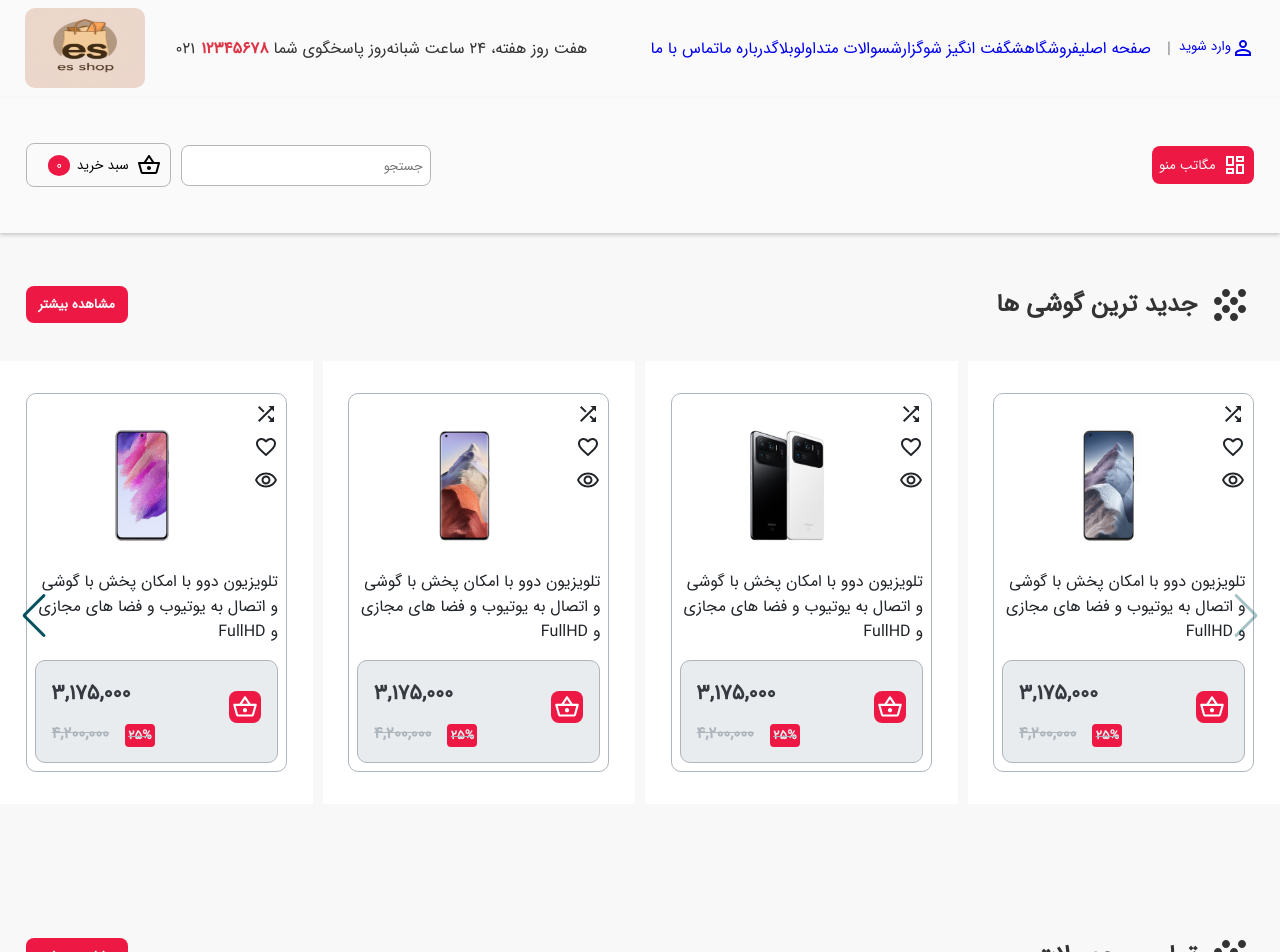
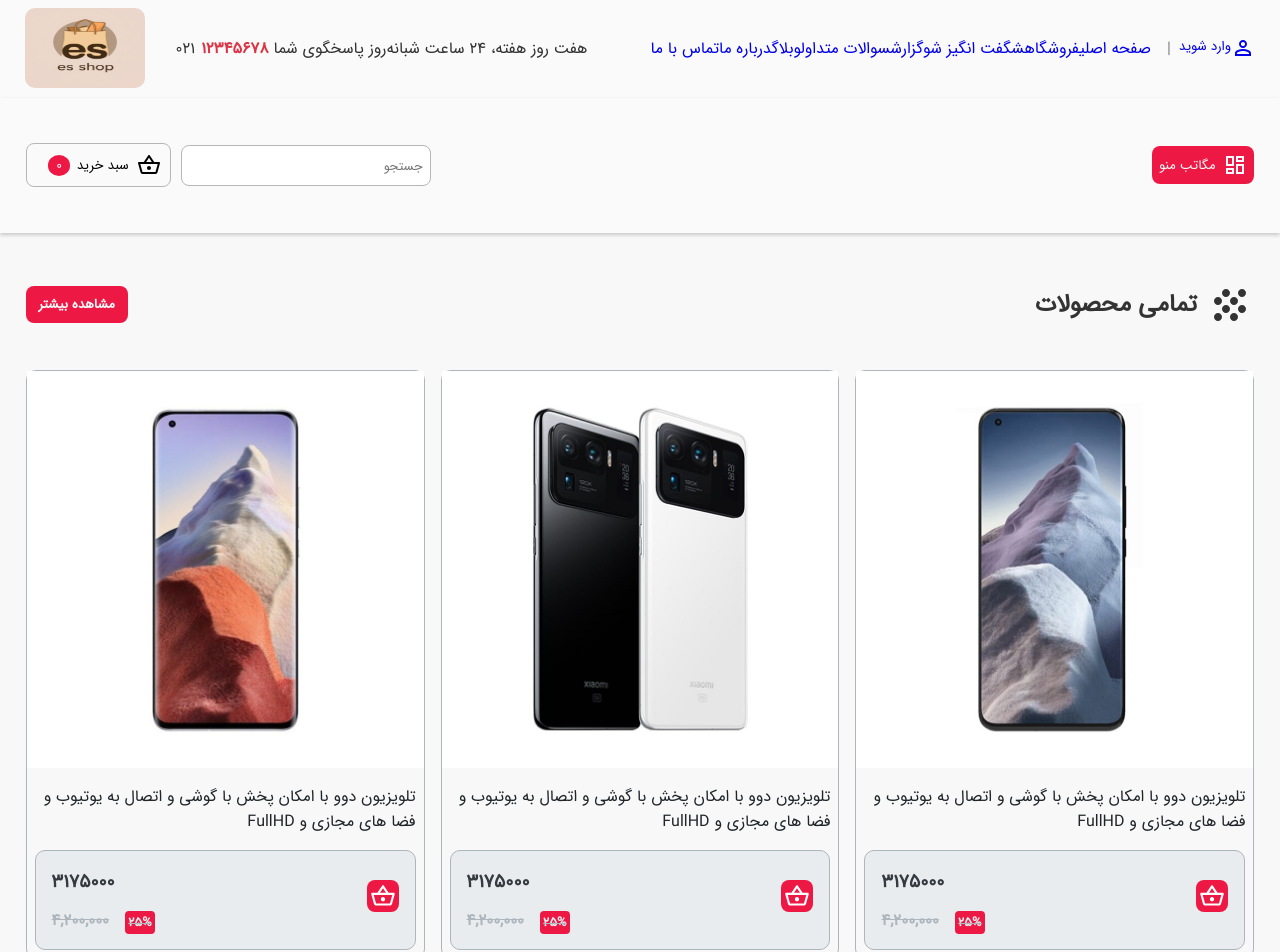
Before and after one commit to AbolfazlEs2006/ecommerceshop, a React (Create React App) app: page /products in a window 1280 px wide. Shown: the top 952 px of the page. Built offline with nearby package versions, Linux system fonts and the light colour scheme.

Commit message:
update all basket details

```diff
--- a/src/components/Productcard/Productcard.js
+++ b/src/components/Productcard/Productcard.js
@@ -70,7 +70,7 @@ export default function App({ slidepreview }) {
                           <ShoppingBasketOutlinedIcon />
                         </div>
                         <div className="price-detailsed">
-                          <h3>{card.price}</h3>
+                          <h3>{card.price.toLocaleString()}</h3>
                           <h3 className="discount-price">
                             {card.discount}
                             <span>25%</span>
--- a/src/components/Productcard/Productcarddata.js
+++ b/src/components/Productcard/Productcarddata.js
@@ -5,7 +5,7 @@ const ProductCarddata = [
     description:
       "تلویزیون دوو با امکان پخش با گوشی و اتصال به یوتیوب و فضا های مجازی و FullHD",
     title: "Devvo television",
-    price: `3,175,000`,
+    price: 3175000,
     discount: `4,200,000`,
     likes: 2500,
     information: "Apple iPhone XR 128GB Mobile Phone",
@@ -17,7 +17,7 @@ const ProductCarddata = [
     description:
       "تلویزیون دوو با امکان پخش با گوشی و اتصال به یوتیوب و فضا های مجازی و FullHD",
     title: "",
-    price: `3,175,000`,
+    price: 3175000,
     discount: `4,200,000`,
     likes: 2500,
     information: "Apple iPhone XR 128GB Mobile Phone",
@@ -29,7 +29,7 @@ const ProductCarddata = [
     description:
       "تلویزیون دوو با امکان پخش با گوشی و اتصال به یوتیوب و فضا های مجازی و FullHD",
     title: "",
-    price: `3,175,000`,
+    price: 3175000,
     discount: `4,200,000`,
     likes: 2500,
     information: "Apple iPhone XR 128GB Mobile Phone",
@@ -41,7 +41,7 @@ const ProductCarddata = [
     description:
       "تلویزیون دوو با امکان پخش با گوشی و اتصال به یوتیوب و فضا های مجازی و FullHD",
     title: "",
-    price: `3,175,000`,
+    price: 3175000,
     discount: `4,200,000`,
     likes: 2500,
     information: "Apple iPhone XR 128GB Mobile Phone",
@@ -52,7 +52,7 @@ const ProductCarddata = [
     img: "/assets/img/television1.jpg",
     description: `گوشی موبایل ناتینگ مدل Phone 2a دو سیم کارت ظرفیت 256 گیگابایت رم 12 گیگابایت`,
     title: "",
-    price: `3,175,000`,
+    price: 3175000,
     discount: `4,200,000`,
     likes: 2500,
     information: "Apple iPhone XR 128GB Mobile Phone",
@@ -63,7 +63,7 @@ const ProductCarddata = [
     img: "/assets/img/television2.jpg",
     description: `گوشی موبایل ناتینگ مدل Phone 2a دو سیم کارت ظرفیت 256 گیگابایت رم 12 گیگابایت`,
     title: "",
-    price: `3,175,000`,
+    price: 3175000,
     discount: `4,200,000`,
     likes: 2500,
     information: "Apple iPhone XR 128GB Mobile Phone",
@@ -74,7 +74,7 @@ const ProductCarddata = [
     img: "/assets/img/television3.jpg",
     description: `گوشی موبایل ناتینگ مدل Phone 2a دو سیم کارت ظرفیت 256 گیگابایت رم 12 گیگابایت`,
     title: "",
-    price: `3,175,000`,
+    price: 3175000,
     discount: `4,200,000`,
     likes: 2500,
     information: "Apple iPhone XR 128GB Mobile Phone",
@@ -85,7 +85,7 @@ const ProductCarddata = [
     img: "/assets/img/television4.jpg",
     description: `گوشی موبایل ناتینگ مدل Phone 2a دو سیم کارت ظرفیت 256 گیگابایت رم 12 گیگابایت`,
     title: "",
-    price: `3,175,000`,
+    price: 3175000,
     discount: `4,200,000`,
     likes: 2500,
     information: "Apple iPhone XR 128GB Mobile Phone",
--- a/src/components/about/About.js
+++ b/src/components/about/About.js
@@ -8,7 +8,7 @@ import Button from "../button/Button";
 // css file
 import "./about.css";
 
-export default function About({ title, titlebtn }) {
+export default function About({ title, titlebtn, link }) {
   return (
     <>
       <div className="about">
@@ -16,7 +16,7 @@ export default function About({ title, titlebtn }) {
           <GrainOutlinedIcon />
           <h3>{title}</h3>
         </div>
-        <Button title={titlebtn} />
+        <Button title={titlebtn} link={link} />
       </div>
     </>
   );
--- a/src/components/button/Button.jsx
+++ b/src/components/button/Button.jsx
@@ -4,11 +4,11 @@ import { Link } from "react-router";
 
 import "./button.css";
 
-export default function Button({ title, classstyle }) {
+export default function Button({ title, classstyle, link }) {
   return (
     <>
       <div className={`button ${classstyle}`}>
-        <Link>
+        <Link to={link}>
           <button>{title}</button>
         </Link>
       </div>
--- a/src/components/cardproduct/Cardproduct.js
+++ b/src/components/cardproduct/Cardproduct.js
@@ -1,5 +1,55 @@
 import React from "react";
 
+import "./cardproduct.css";
+
+import ProductCarddata from "../Productcard/Productcarddata";
+
+//icons
+import ShuffleOutlinedIcon from "@mui/icons-material/ShuffleOutlined";
+import FavoriteBorderOutlinedIcon from "@mui/icons-material/FavoriteBorderOutlined";
+import RemoveRedEyeOutlinedIcon from "@mui/icons-material/RemoveRedEyeOutlined";
+import ShoppingBasketOutlinedIcon from "@mui/icons-material/ShoppingBasketOutlined";
+
+import { Link } from "react-router";
+
 export default function Cardproduct() {
-  return <></>;
+  return (
+    <>
+      <div className="cardproduct">
+        {ProductCarddata.map((card) => (
+          <div key={card.id}>
+            <Link to={`${card.id}`} className="products">
+              <div className="product-cards-detail">
+                <div className="product-card">
+                  <div className="card-icons">
+                    <ShuffleOutlinedIcon />
+                    <FavoriteBorderOutlinedIcon />
+                    <RemoveRedEyeOutlinedIcon />
+                  </div>
+                  <div className="details-cards">
+                    <img src={card.img} alt={card.title} />
+                  </div>
+                </div>
+                <div className="card-details">
+                  <p className="card-description">{card.description}</p>
+                  <div className="price-details">
+                    <div className="icon-basket-product">
+                      <ShoppingBasketOutlinedIcon />
+                    </div>
+                    <div className="price-detailsed">
+                      <h3>{card.price}</h3>
+                      <h3 className="discount-price">
+                        {card.discount}
+                        <span>25%</span>
+                      </h3>
+                    </div>
+                  </div>
+                </div>
+              </div>
+            </Link>
+          </div>
+        ))}
+      </div>
+    </>
+  );
 }
--- a/src/components/cardproduct/cardproduct.css
+++ b/src/components/cardproduct/cardproduct.css
@@ -0,0 +1,22 @@
+@media screen and (min-width: 360px) {
+  .cardproduct {
+    display: grid;
+    grid-template-columns: 1fr;
+    gap: 1rem;
+    padding: 1.6rem;
+  }
+  .product-card {
+    justify-content: space-between;
+  }
+  .details-cards img {
+    width: 100%;
+  }
+  .card-icons {
+    display: none;
+  }
+}
+@media screen and (min-width: 760px) {
+  .cardproduct {
+    grid-template-columns: 1fr 1fr 1fr;
+  }
+}
--- a/src/components/detailsproduct/Detailsproduct.jsx
+++ b/src/components/detailsproduct/Detailsproduct.jsx
@@ -270,7 +270,7 @@ export default function Detailsproduct() {
             )}
           </div>
           <div className="price-datails">
-            <h1>{product.price} تومان</h1>
+            <h1>{product.price.toLocaleString()} تومان</h1>
             <div>
               <button onClick={() => setCount((prev) => prev + 1)}>+</button>
               <h4>{count}</h4>
--- a/src/components/navbar/Navbar.js
+++ b/src/components/navbar/Navbar.js
@@ -9,6 +9,8 @@ import "./navbar.css";
 
 import Context from "../../context/Context";
 
+import Button from "../button/Button";
+
 export default function Navbar() {
   const [openbasket, setOpenbasket] = useState(true);
   const { basket, setBasket } = useContext(Context);
@@ -17,6 +19,9 @@ export default function Navbar() {
     const updatebasket = basket.filter((item) => item.id !== id);
     setBasket(updatebasket);
   };
+
+  // قیمت کل
+  const totalPrice = basket.reduce((sum, item) => sum + item.price, 0);
 
   return (
     <>
@@ -78,6 +83,10 @@ export default function Navbar() {
             </div>
           </>
         ))}
+        <div className="pay-btn">
+          <span>جمع کل: {totalPrice.toLocaleString()}</span>
+          <Button title={"تسویه"} link={"/pay"} classstyle={""} />
+        </div>
       </div>
     </>
   );
--- a/src/components/navbar/navbar.css
+++ b/src/components/navbar/navbar.css
@@ -108,6 +108,12 @@
   .not-basket {
     display: none;
   }
+  .pay-btn {
+    display: flex;
+    align-items: center;
+    justify-content: space-between;
+    margin: 1rem 0;
+  }
 }
 @media screen and (min-width: 760px) {
   .search-nav {
--- a/src/pages/Main/Main.js
+++ b/src/pages/Main/Main.js
@@ -32,22 +32,38 @@ export default function Main() {
         srcs={"/assets/img/banner-1.png"}
       />
       <Article />
-      <About title={"گوشی بر اساس ویژگی"} titlebtn={"مشاهده بیشتر"} />
+      <About
+        title={"گوشی بر اساس ویژگی"}
+        titlebtn={"مشاهده بیشتر"}
+        link={"/products"}
+      />
       <Insights style={""} img={"/assets/img/product_cover_1.png"} />
       <Banner
         src={"/assets/img/banner-3.jpg"}
         srcs={"/assets/img/banner-4.jpg"}
         srcss={"/assets/img/banner-5.jpg"}
       />
-      <About title={"گوشی بر اساس ویژگی"} titlebtn={"مشاهده بیشتر"} />
+      <About
+        title={"گوشی بر اساس ویژگی"}
+        titlebtn={"مشاهده بیشتر"}
+        link={"/products"}
+      />
       <Insights
         style={"insights-style-reverce"}
         img={"/assets/img/product_cover_2.png"}
       />
-      <About title={"گوشی بر اساس ویژگی"} titlebtn={"مشاهده بیشتر"} />
+      <About
+        title={"گوشی بر اساس ویژگی"}
+        titlebtn={"مشاهده بیشتر"}
+        link={"/products"}
+      />
       <ProductCard slidepreview={4} />
       <Discount />
-      <About title={"محبوب ترین برند ها"} titlebtn={"مشاهده بیشتر"} />
+      <About
+        title={"محبوب ترین برند ها"}
+        titlebtn={"مشاهده بیشتر"}
+        link={"/products"}
+      />
       <Brands />
       <Information />
       <Footer />
--- a/src/pages/product/Product.js
+++ b/src/pages/product/Product.js
@@ -1,20 +1,26 @@
-import React from "react";
+import React, { useEffect } from "react";
 import Header from "../../code/header/Header";
 import Navbar from "../../components/navbar/Navbar";
 import Navsub from "../../components/navsub/Navsub";
 import Productcard from "../../components/Productcard/Productcard";
 import Cardproduct from "../../components/cardproduct/Cardproduct";
 import About from "../../components/about/About";
+import Footer from "../../components/footer/Footer";
 
 export default function Product() {
+  useEffect(() => {
+    window.scrollTo({
+      top: 0,
+      behavior: "smooth",
+    });
+  }, []);
   return (
     <>
       <Navsub />
       <Navbar />
-      <About title={"جدید ترین گوشی ها"} titlebtn={"مشاهده بیشتر"} />
-      <Productcard />
       <About title={"تمامی محصولات"} titlebtn={"مشاهده بیشتر"} />
       <Cardproduct />
+      <Footer />
     </>
   );
 }
```
